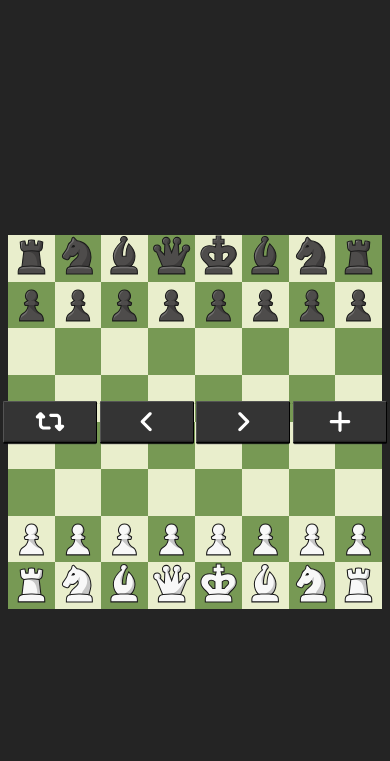
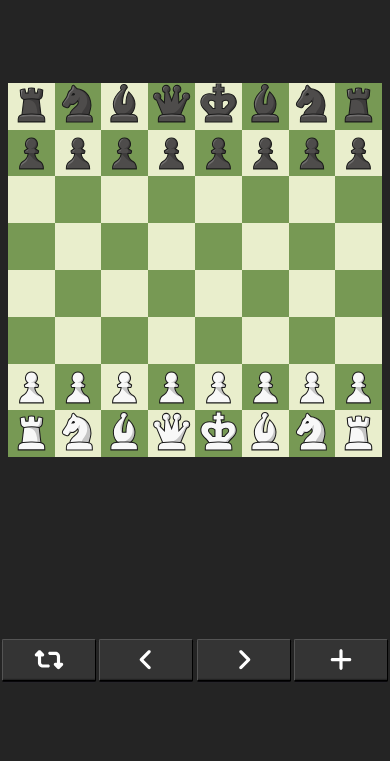
Before and after one commit to 1Brandon1/Elemenatal-Chess, a plain HTML site: page index.html in a window 390 px wide. Shown: the top 761 px of the page. Drawn offline with Linux system fonts and the light colour scheme.

Commit message:
Improved layout for small screens

```diff
--- a/index.html
+++ b/index.html
@@ -142,6 +142,7 @@
 		</nav>
 
 		<main>
+			<div class="game-container">
 				<div class="chessboard" id="Board"></div>
 
 				<div id="promotionOptions" class="options">
@@ -197,6 +198,7 @@
 
 					<!-- <button class="board-button" ></button> -->
 				</div>
+			</div>
 		</main>
 
 		<script src="src/js/navbar.js"></script>
--- a/src/css/buttons.css
+++ b/src/css/buttons.css
@@ -5,7 +5,7 @@
 	display: flex;
 	flex-direction: row;
 	align-items: center;
-	justify-content: space-evenly;
+	justify-content: space-around;
 }
 
 .board-button {
--- a/src/css/chessboard.css
+++ b/src/css/chessboard.css
@@ -92,7 +92,6 @@
 /* Small screens */
 @media only screen and (max-width: 790px) {
 	.chessboard {
-		position: fixed;
 		display: grid;
 		grid-template-columns: repeat(8, 12vw);
 		grid-template-rows: repeat(8, 12vw);
--- a/src/css/style.css
+++ b/src/css/style.css
@@ -22,10 +22,16 @@ body {
 main {
 	height: 100vh;
 	margin-left: 5rem;
+	display: grid;
+}
+
+.game-container {
 	display: flex;
+	gap: 1rem;
+	align-items: center;
+	justify-content: space-around;
 	flex-direction: column;
-	justify-content: space-around;
-	align-items: center;
+	margin-bottom: 5rem;
 }
 
 /* !---------- Theme Styles ---------- */
@@ -102,8 +108,8 @@ main {
 /* Small screens */
 @media only screen and (max-width: 790px) {
 	main {
-		flex-direction: column;
+		/* flex-direction: column; */
 		margin-left: 0;
-		margin-bottom: 5rem;
+		/* margin-bottom: 5rem; */
 	}
 }
```
Lines whose indentation alone changed are shown as unchanged.
